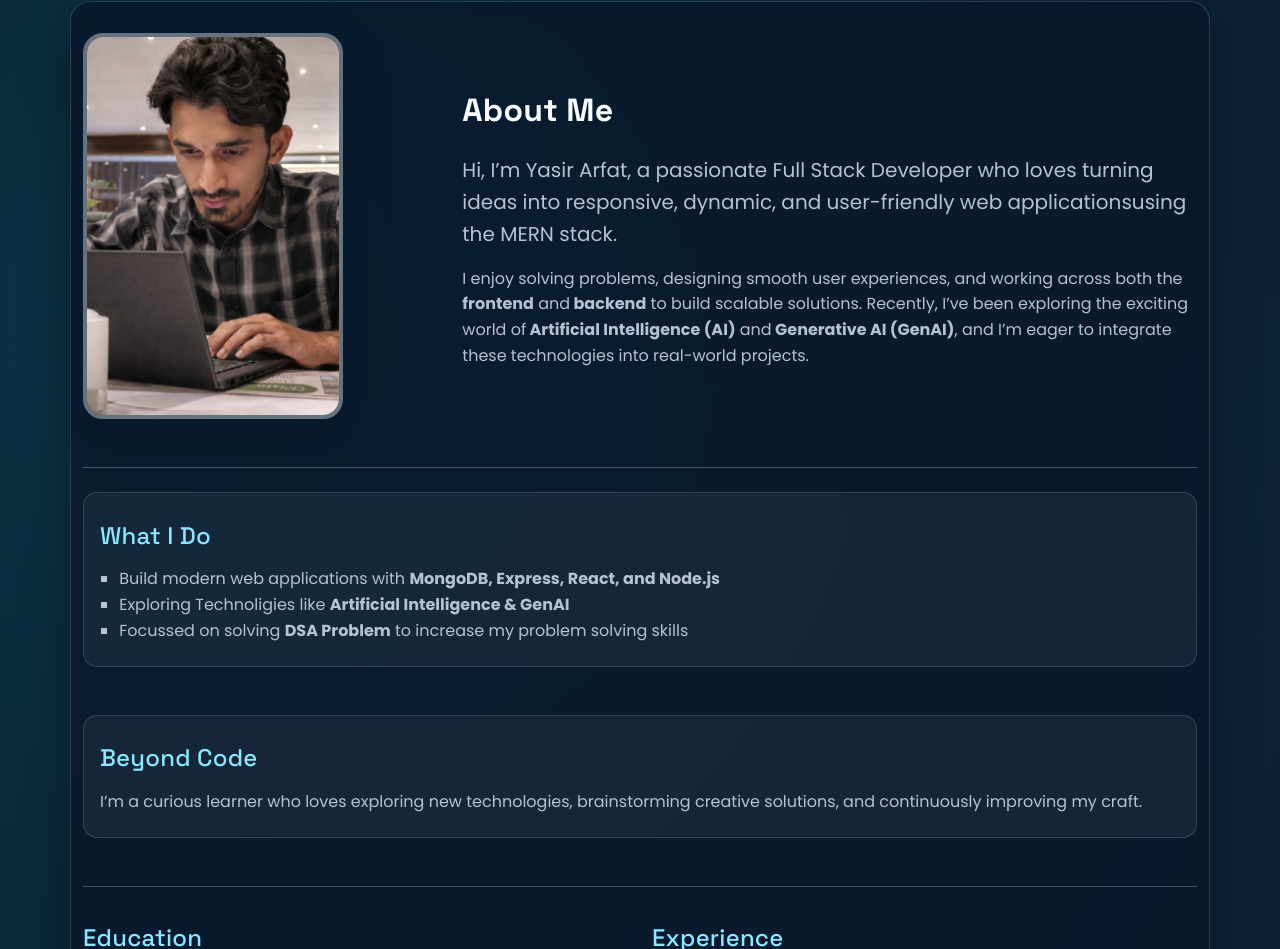
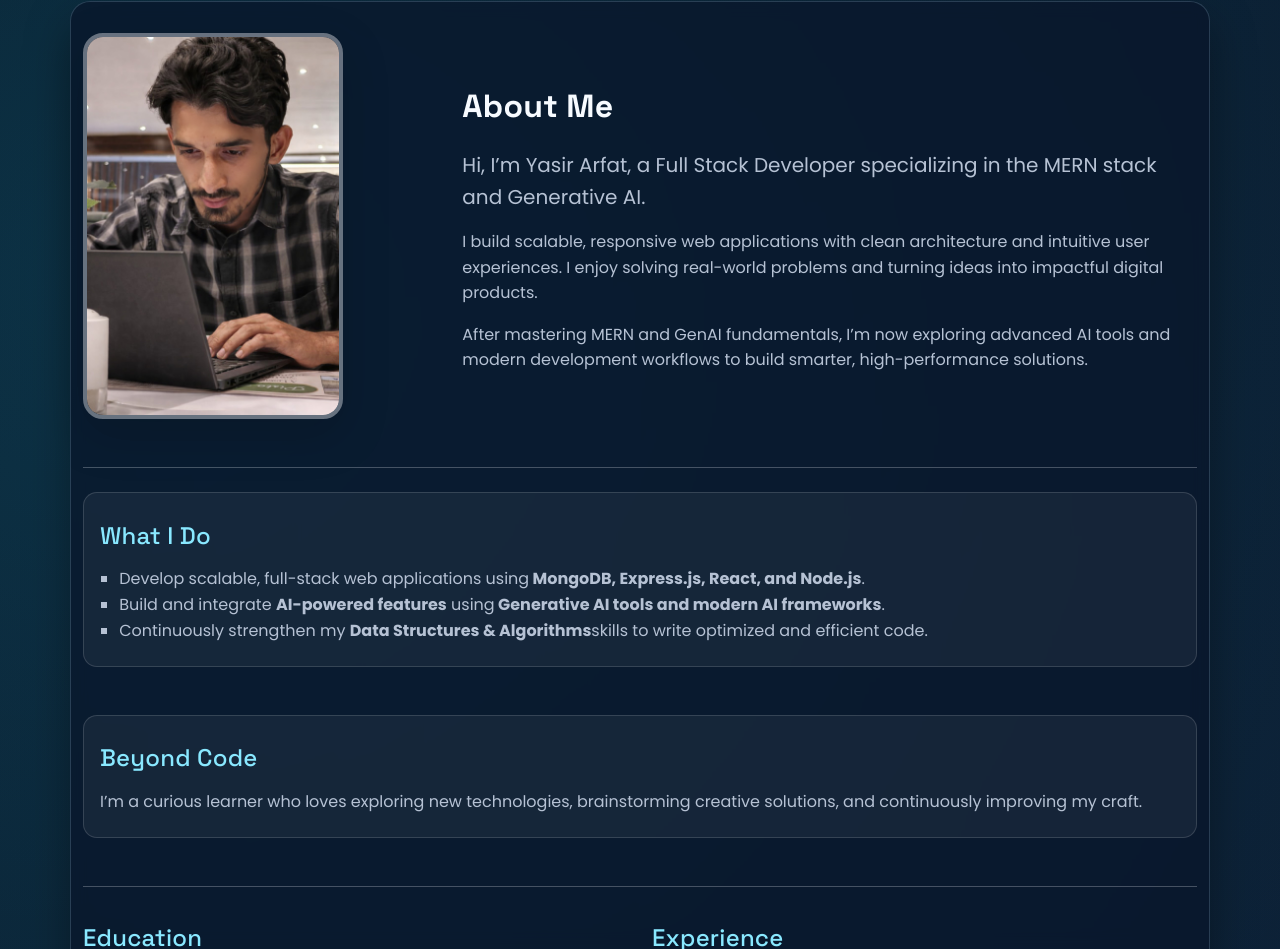
Before and after one commit to yasirarfat5CJ/portfolio, a React (Vite) app: page / in a window 1280 px wide. Shown: the part 870-1819 px from the top of the page. Built offline with nearby package versions, Linux system fonts and the light colour scheme.

Commit message:
change about section

```diff
--- a/src/pages/About.jsx
+++ b/src/pages/About.jsx
@@ -38,27 +38,29 @@ function About() {
   viewport={{ once: true, amount: 0.3 }}
 >
   <h2 className="mb-4 fw-bold">About Me</h2>
+
   <p className="lead">
-              Hi, I’m <strong>Yasir Arfat</strong>, a passionate
-              <strong> Full Stack Developer</strong> who loves turning ideas
-              into <strong>responsive, dynamic, and user-friendly web applications</strong>
-              using the <strong>MERN stack</strong>.
+    Hi, I’m <strong>Yasir Arfat</strong>, a
+    <strong> Full Stack Developer</strong> specializing in the
+    <strong> MERN stack</strong> and <strong>Generative AI</strong>.
   </p>
 
   <p>
-              I enjoy solving problems, designing smooth user experiences,
-              and working across both the <strong>frontend</strong> and
-              <strong> backend</strong> to build scalable solutions. Recently,
-              I’ve been exploring the exciting world of
-              <strong> Artificial Intelligence (AI)</strong> and
-              <strong> Generative AI (GenAI)</strong>, and I’m eager to
-              integrate these technologies into real-world projects.
+    I build scalable, responsive web applications with clean architecture
+    and intuitive user experiences. I enjoy solving real-world problems
+    and turning ideas into impactful digital products.
+  </p>
+
+  <p>
+    After mastering MERN and GenAI fundamentals, I’m now exploring advanced
+    AI tools and modern development workflows to build smarter, high-performance solutions.
   </p>
 </motion.div>
         </div>
 
         <hr className="bg-light my-4" />
 
+        {/* What I Do */}
         {/* What I Do */}
 <motion.div
   className="mb-5 about-card"
@@ -68,9 +70,18 @@ function About() {
 >
   <h4 className="mb-3">What I Do</h4>
   <ul>
-            <li>Build modern web applications with <strong>MongoDB, Express, React, and Node.js</strong></li>
-            <li>Exploring Technoligies like <strong>Artificial Intelligence & GenAI</strong></li>
-            <li>Focussed on solving <strong>DSA Problem</strong> to increase my problem solving skills</li>
+    <li>
+      Develop scalable, full-stack web applications using
+      <strong> MongoDB, Express.js, React, and Node.js</strong>.
+    </li>
+    <li>
+      Build and integrate <strong>AI-powered features</strong> using
+      <strong> Generative AI tools and modern AI frameworks</strong>.
+    </li>
+    <li>
+      Continuously strengthen my <strong>Data Structures & Algorithms</strong>
+      skills to write optimized and efficient code.
+    </li>
   </ul>
 </motion.div>
 
```
Lines whose indentation alone changed are shown as unchanged.
